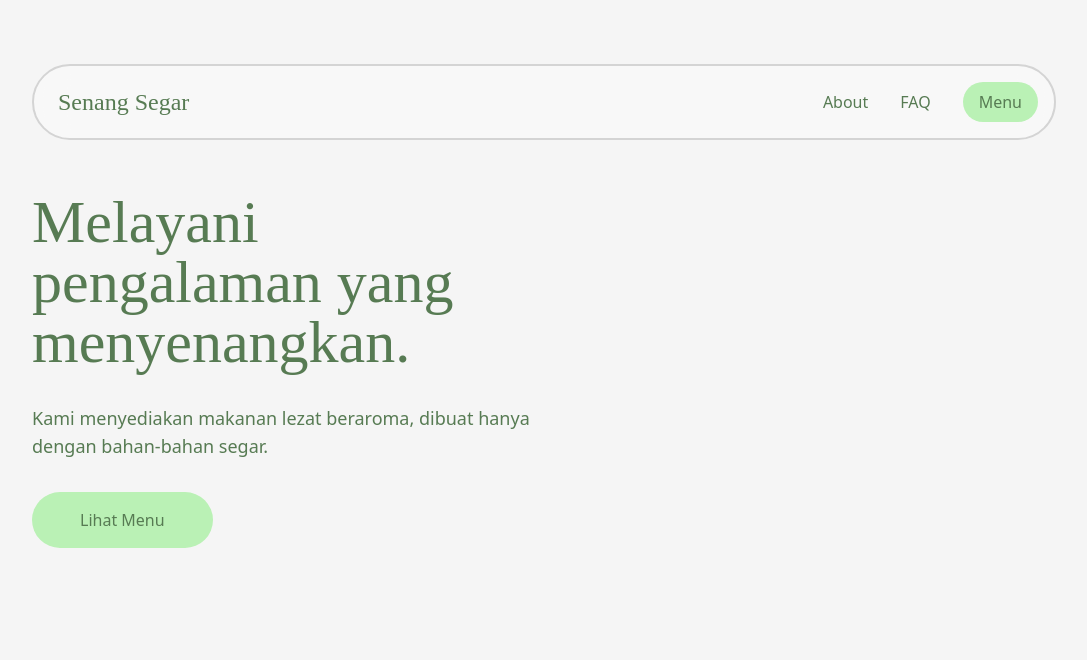
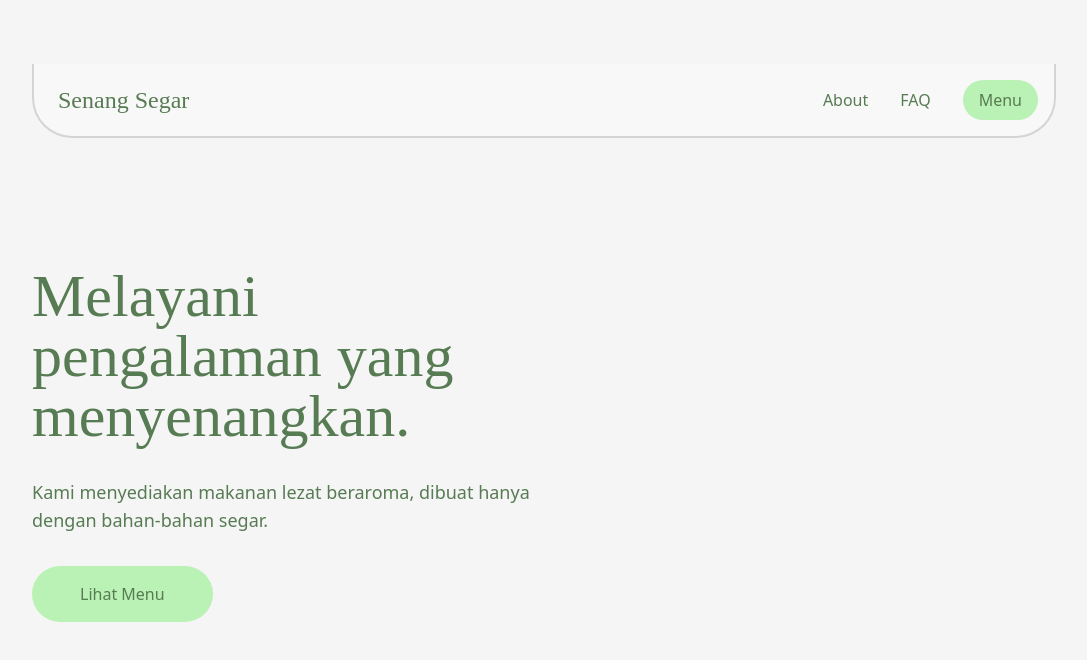
Before and after one commit to pnxl/senangsegar, a Nuxt app: page / in a window 1280 px wide. Shown: the top 660 px of the page, without its empty margins (96-1183 px from the left). Built offline with nearby package versions, Linux system fonts and the light colour scheme.

Commit message:
styles: BRO THIS HEADER COOKED

```diff
--- a/layouts/default.vue
+++ b/layouts/default.vue
@@ -2,13 +2,66 @@
   <main
     class="bg-neutral-100 dark:bg-neutral-900 flex flex-col gap-y-8 sm:gap-y-12 md:gap-y-16 md:py-16 sm:py-12 py-8"
   >
-    <div class="fixed w-screen md:px-24 lg:px-32 2xl:px-48 sm:px-12 px-8">
-      <Header />
+    <div
+      :class="{ sticking }"
+      ref="header"
+      class="md:mx-24 lg:mx-32 2xl:mx-48 sm:mx-12 mx-8 md:flex p-4 rounded-[2.5rem] justify-between text-sm bg-neutral-50/60 backdrop-blur-lg border-2 border-neutral-300 dark:border-neutral-700 text-brand-darker dark:bg-neutral-800/75 dark:text-brand-light"
+    >
+      <h1
+        class="font-display pl-2 my-auto text-2xl dark:text-brand-light text-brand-darker"
+      >
+        Senang Segar
+      </h1>
+      <div class="flex gap-x-8 my-auto text-base">
+        <div class="my-auto flex gap-x-8">
+          <nuxt-link
+            to="#about"
+            class="dark:hover:text-brand-lighter hover:text-brand-darkest font-medium"
+            >About</nuxt-link
+          >
+          <nuxt-link
+            to="#faq"
+            class="dark:hover:text-brand-lighter hover:text-brand-darkest font-medium"
+            >FAQ</nuxt-link
+          >
+        </div>
+        <nuxt-link
+          to="/menu"
+          class="dark:bg-brand-darkest bg-brand-light dark:text-brand-light dark:hover:bg-brand-darker dark:hover:text-brand-lighter hover:bg-brand-dark hover:text-brand-darkest py-2 px-4 rounded-full font-medium"
+        >
+          <p>Menu</p>
+        </nuxt-link>
+      </div>
     </div>
     <div
-      class="md:px-24 lg:px-32 2xl:px-48 sm:px-12 px-8 min-h-screen mt-16 md:min-w-full md:flex md:justify-center text-brand-darker dark:text-brand-light"
+      ref="target"
+      class="md:px-24 lg:px-32 2xl:px-48 sm:px-12 px-8 min-h-screen md:min-w-full md:flex md:justify-center text-brand-darker dark:text-brand-light"
     >
       <slot />
     </div>
   </main>
 </template>
+
+<script setup lang="ts">
+import { onMounted, ref } from "vue";
+
+const target = ref<Element>();
+const sticking = ref<boolean>(false);
+
+onMounted(() => {
+  const observer = new IntersectionObserver(
+    ([entry]) => {
+      sticking.value = entry.isIntersecting;
+    },
+    { threshold: 0.783 }
+  );
+
+  observer.observe(target.value as Element);
+});
+</script>
+
+<style>
+.sticking {
+  @apply sticky top-0 rounded-t-none border-t-0;
+}
+</style>
```
